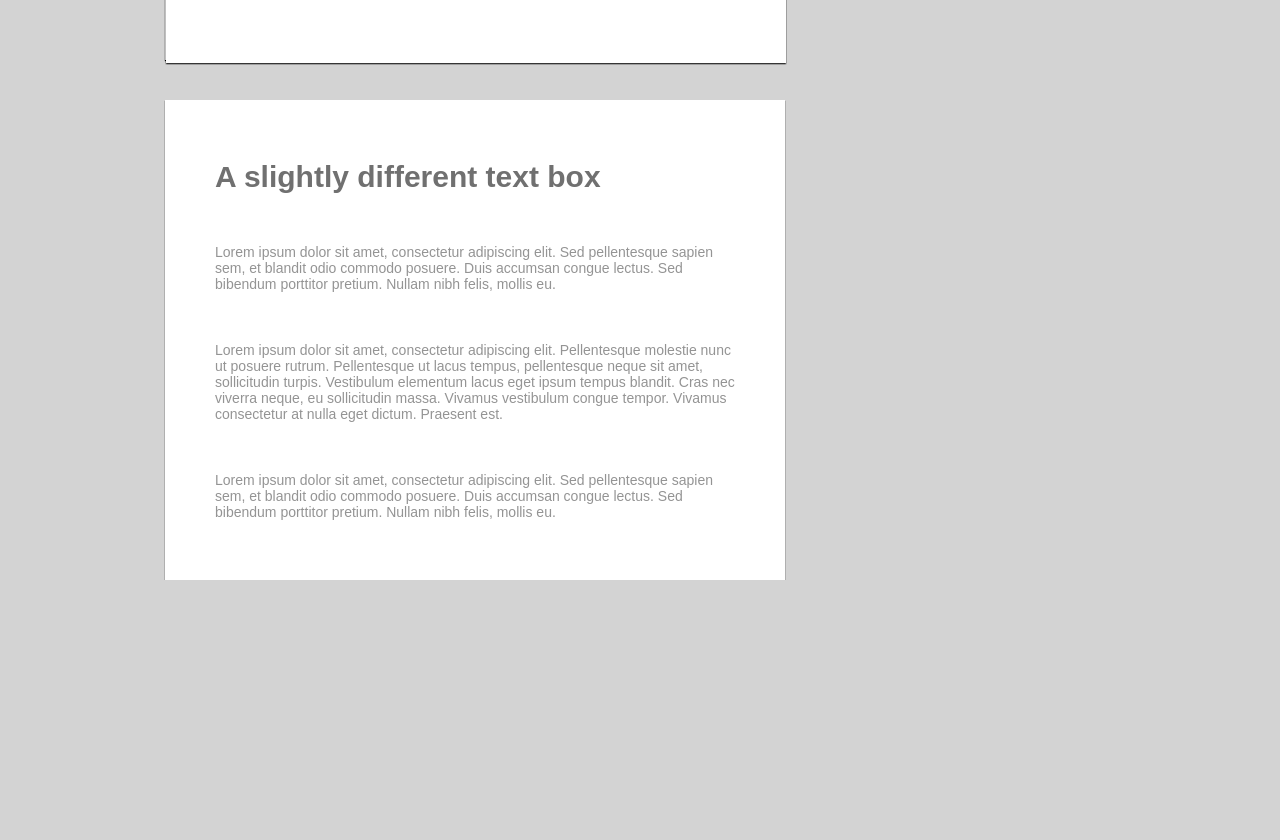
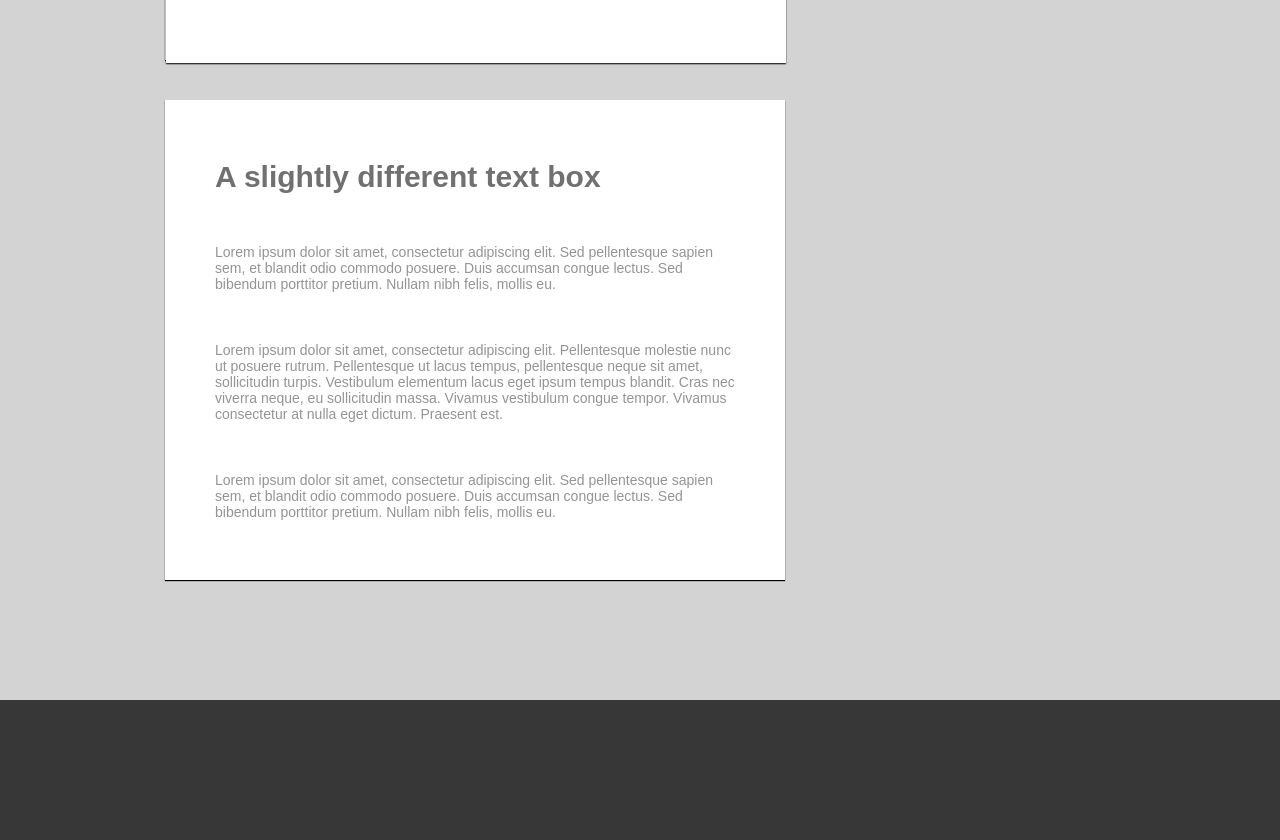
Before and after one commit to AlexZaprivoda/goodInc, a plain HTML site: page index.html in a window 1280 px wide. Shown: the part 2875-3715 px from the top of the page. Before the commit the page ends 3455 px from the top, so only its background shows below. Drawn offline with Linux system fonts and the light colour scheme.

Commit message:
Add footer

```diff
--- a/index.html
+++ b/index.html
@@ -235,6 +235,9 @@
         <div>2</div>
       </section>
     </main>
+    <footer>
+
+    </footer>
     </style>
   </body>
 </html>
--- a/main.css
+++ b/main.css
@@ -536,6 +536,7 @@ div.bottom > p > i {
   flex-direction: column;
   justify-content: space-between;
   margin-top: 30px;
+  margin-bottom: 120px;
 }
 
 #content div.textbox > div:first-child {
@@ -595,3 +596,8 @@ div.bottom > p > i {
 #content div.textbox > div:last-child > div > p {
   margin-top: 50px;
 }
+
+footer {
+  background-color: #373737;
+  height: 140px;
+}
```
